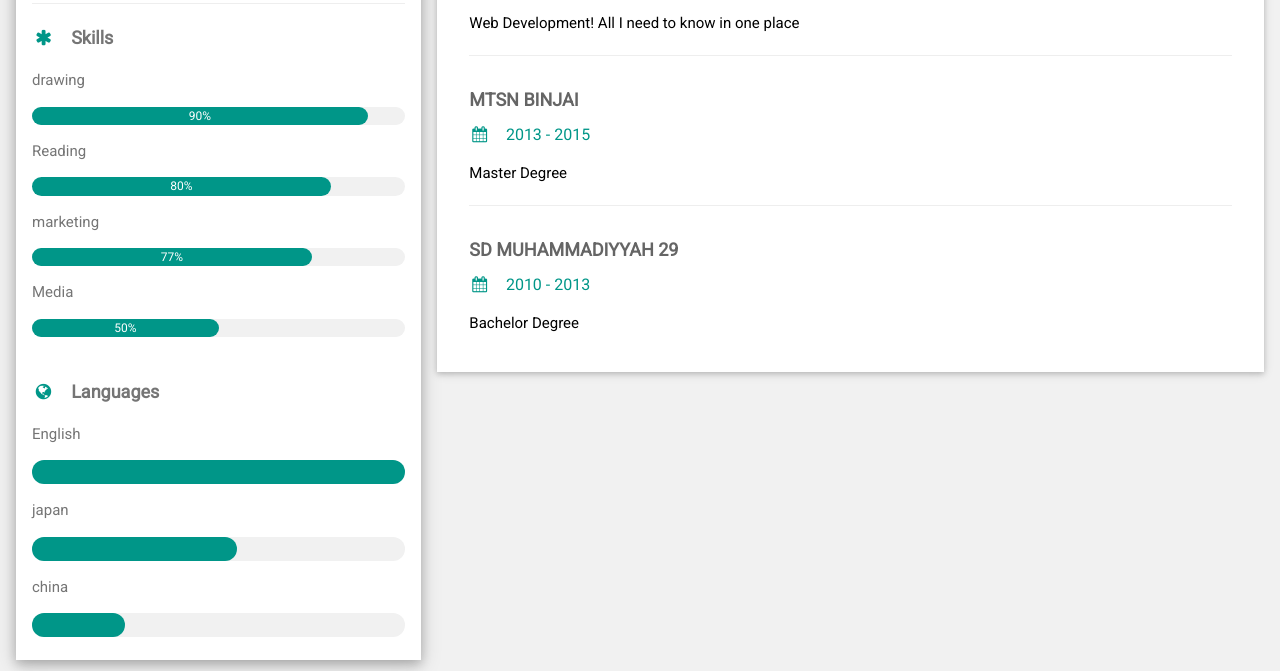
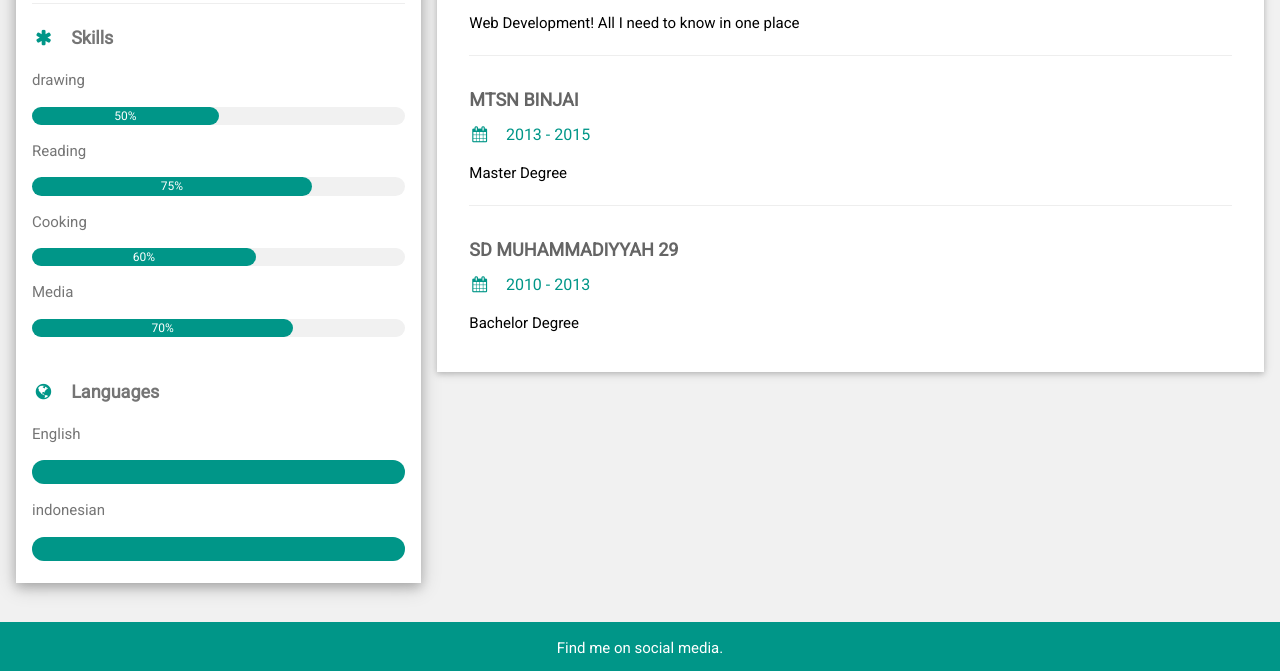
Before and after one commit to Nursaadahh/Portfolio, a plain HTML site: page index.html in a window 1280 px wide. Shown: the part 791-1462 px from the top of the page. Drawn offline with nearby package versions, Linux system fonts and the light colour scheme.

Commit message:
index.html

```diff
--- a/index.html
+++ b/index.html
@@ -26,7 +26,7 @@ html,body,h1,h2,h3,h4,h5,h6 {font-family: "Roboto", sans-serif}
         <div class="w3-display-container">
           <img src="nur.jpg" style="width:100%" alt="Avatar">
           <div class="w3-display-bottomleft w3-container w3-text-black">
-            <h2>Nur saadah'</h2>
+            <h2>Nur saadah</h2>
           </div>
         </div>
         <div class="w3-container">
@@ -39,21 +39,21 @@ html,body,h1,h2,h3,h4,h5,h6 {font-family: "Roboto", sans-serif}
           <p class="w3-large"><b><i class="fa fa-asterisk fa-fw w3-margin-right w3-text-teal"></i>Skills</b></p>
           <p>drawing</p>
           <div class="w3-light-grey w3-round-xlarge w3-small">
-            <div class="w3-container w3-center w3-round-xlarge w3-teal" style="width:90%">90%</div>
+            <div class="w3-container w3-center w3-round-xlarge w3-teal" style="width:50%">50%</div>
           </div>
           <p>Reading</p>
           <div class="w3-light-grey w3-round-xlarge w3-small">
-            <div class="w3-container w3-center w3-round-xlarge w3-teal" style="width:80%">
-              <div class="w3-center w3-text-white">80%</div>
+            <div class="w3-container w3-center w3-round-xlarge w3-teal" style="width:75%">
+              <div class="w3-center w3-text-white">75%</div>
             </div>
           </div>
-          <p>marketing</p>
+          <p>Cooking</p>
           <div class="w3-light-grey w3-round-xlarge w3-small">
-            <div class="w3-container w3-center w3-round-xlarge w3-teal" style="width:75%">77%</div>
+            <div class="w3-container w3-center w3-round-xlarge w3-teal" style="width:60%">60%</div>
           </div>
           <p>Media</p>
           <div class="w3-light-grey w3-round-xlarge w3-small">
-            <div class="w3-container w3-center w3-round-xlarge w3-teal" style="width:50%">50%</div>
+            <div class="w3-container w3-center w3-round-xlarge w3-teal" style="width:70%">70%</div>
           </div>
           <br>
 
@@ -62,13 +62,9 @@ html,body,h1,h2,h3,h4,h5,h6 {font-family: "Roboto", sans-serif}
           <div class="w3-light-grey-round-xlarge">
             <div class="w3-round-xlarge w3-teal" style="height:24px;width:100%"></div>
           </div>
-          <p>japan</p>
+          <p>indonesian</p>
           <div class="w3-light-grey w3-round-xlarge">
-            <div class="w3-round-xlarge w3-teal" style="height:24px;width:55%"></div>
-          </div>
-          <p>china</p>
-          <div class="w3-light-grey w3-round-xlarge">
-            <div class="w3-round-xlarge w3-teal" style="height:24px;width:25%"></div>
+            <div class="w3-round-xlarge w3-teal" style="height:24px;width:100%"></div>
           </div>
           <br>
         </div>
```
